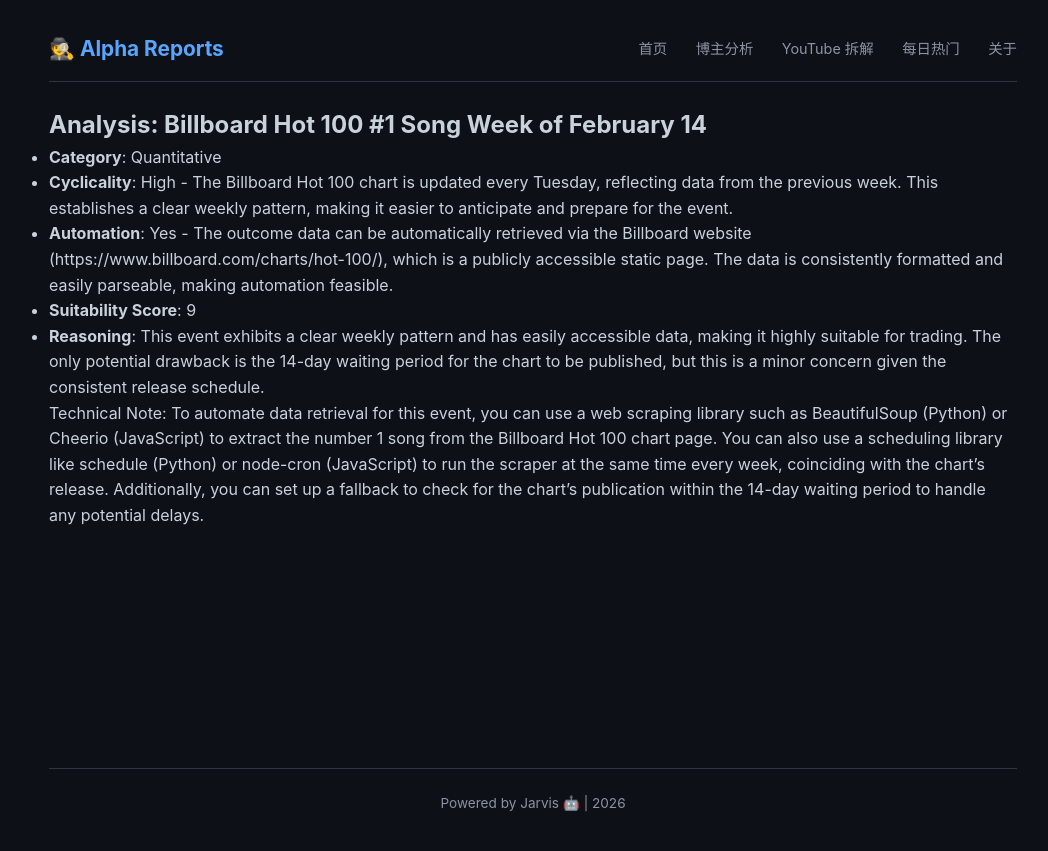
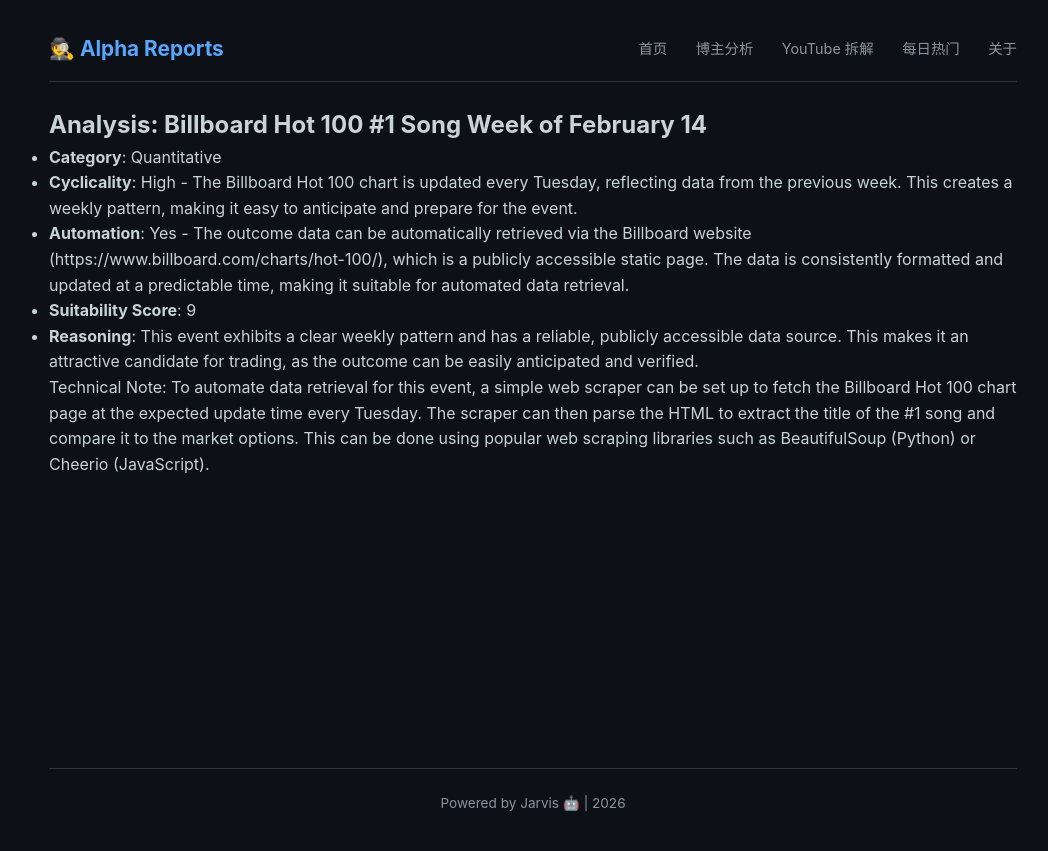
Before and after one commit to amencris073-png/crypto-alpha-reports, a Jekyll site: the page built from polymarket_analysis/quantitative/2026-02-04_billboard_hot_100_1_song_week_of_february_14.md, in a window 1280 px wide. Shown: the top 851 px of the page, without its empty margins (107-1155 px from the left). Built offline with Jekyll 4.4.1, drawn with Linux system fonts in a browser that asks for light colours; our own code applies the rules of GitHub Pages for plain Markdown files.

Commit message:
Automated analysis for Billboard Hot 100 #1 Song Week of February 14

```diff
--- a/polymarket_analysis/quantitative/2026-02-04_billboard_hot_100_1_song_week_of_february_14.md
+++ b/polymarket_analysis/quantitative/2026-02-04_billboard_hot_100_1_song_week_of_february_14.md
@@ -1,10 +1,9 @@
 ## Analysis: Billboard Hot 100 #1 Song Week of February 14
 
 - **Category**: Quantitative
-- **Cyclicality**: High - The Billboard Hot 100 chart is updated every Tuesday, reflecting data from the previous week. This establishes a clear weekly pattern, making it easier to anticipate and prepare for the event.
-- **Automation**: Yes - The outcome data can be automatically retrieved via the Billboard website (https://www.billboard.com/charts/hot-100/), which is a publicly accessible static page. The data is consistently formatted and easily parseable, making automation feasible.
+- **Cyclicality**: High - The Billboard Hot 100 chart is updated every Tuesday, reflecting data from the previous week. This creates a weekly pattern, making it easy to anticipate and prepare for the event.
+- **Automation**: Yes - The outcome data can be automatically retrieved via the Billboard website (https://www.billboard.com/charts/hot-100/), which is a publicly accessible static page. The data is consistently formatted and updated at a predictable time, making it suitable for automated data retrieval.
 - **Suitability Score**: 9
-- **Reasoning**: This event exhibits a clear weekly pattern and has easily accessible data, making it highly suitable for trading. The only potential drawback is the 14-day waiting period for the chart to be published, but this is a minor concern given the consistent release schedule.
+- **Reasoning**: This event exhibits a clear weekly pattern and has a reliable, publicly accessible data source. This makes it an attractive candidate for trading, as the outcome can be easily anticipated and verified.
 
-Technical Note:
-To automate data retrieval for this event, you can use a web scraping library such as BeautifulSoup (Python) or Cheerio (JavaScript) to extract the number 1 song from the Billboard Hot 100 chart page. You can also use a scheduling library like schedule (Python) or node-cron (JavaScript) to run the scraper at the same time every week, coinciding with the chart's release. Additionally, you can set up a fallback to check for the chart's publication within the 14-day waiting period to handle any potential delays.
+Technical Note: To automate data retrieval for this event, a simple web scraper can be set up to fetch the Billboard Hot 100 chart page at the expected update time every Tuesday. The scraper can then parse the HTML to extract the title of the #1 song and compare it to the market options. This can be done using popular web scraping libraries such as BeautifulSoup (Python) or Cheerio (JavaScript).
```
